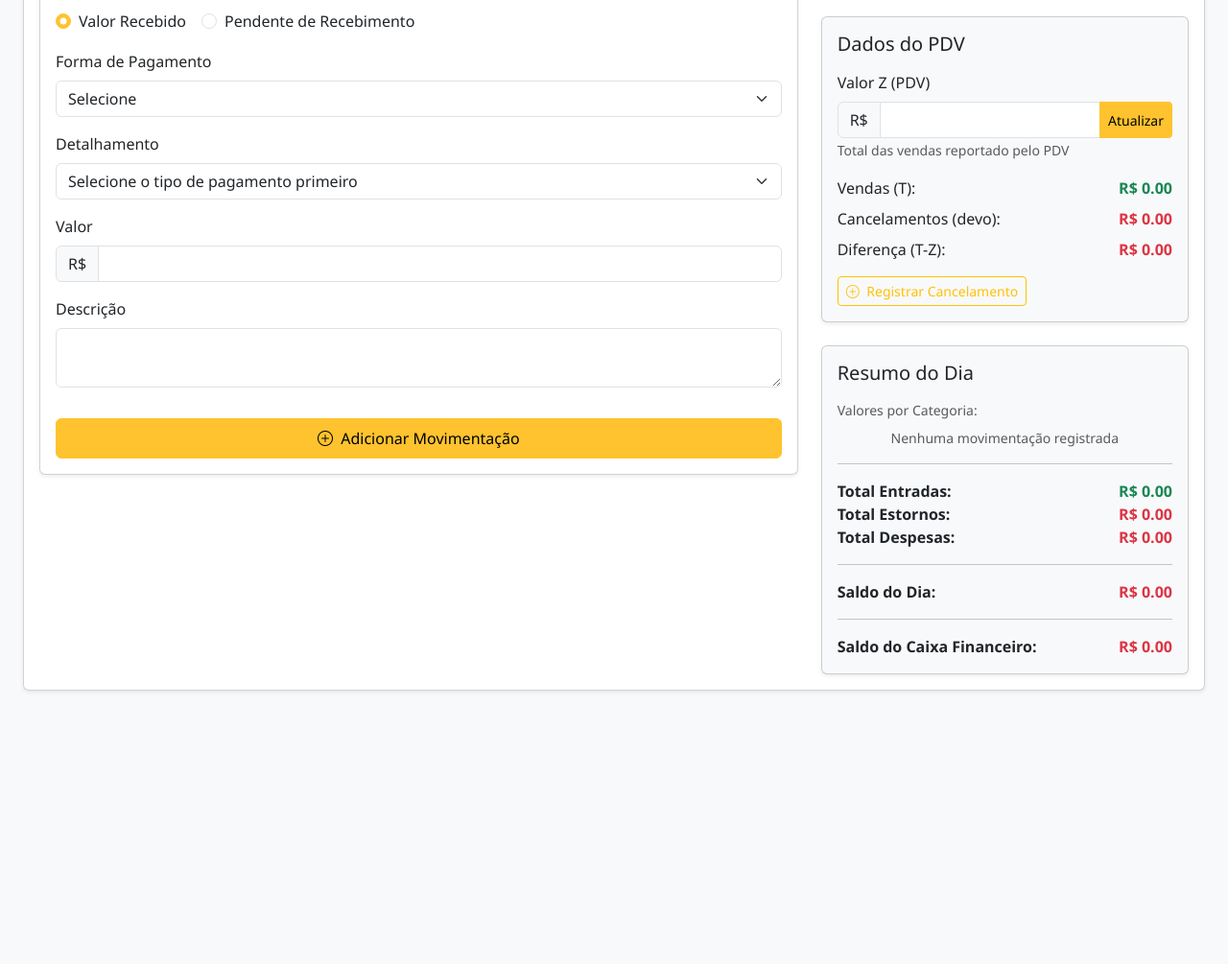
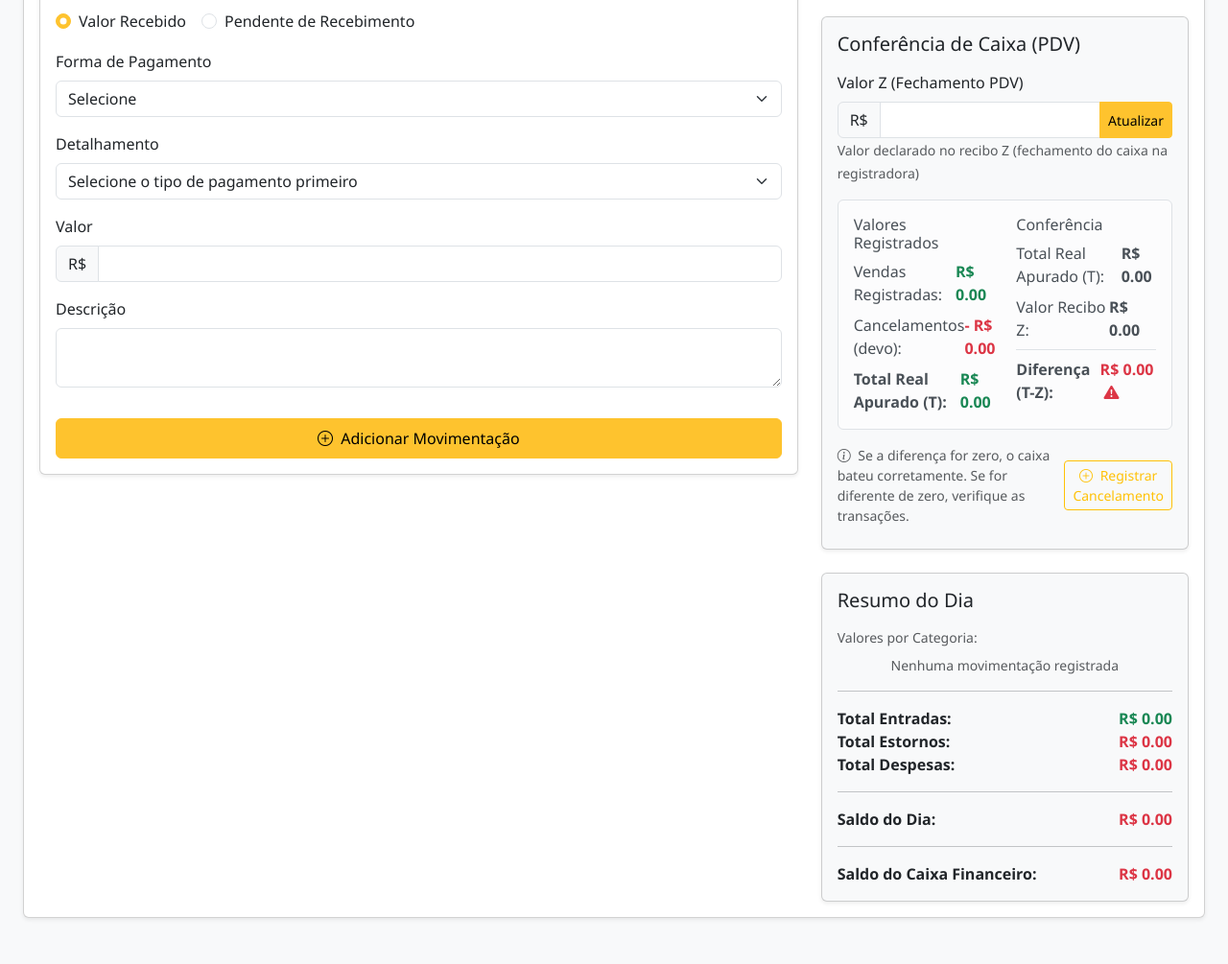
Before and after one commit to caiosazeredo/pythondobiscoito, a Python web app: template templates/user/movements.html in a window 1280 px wide. Shown: the part 315-1320 px from the top of the page at 96% size. Before the commit the page ends 1036 px from the top, so only its background shows below. Run offline with Jinja, Linux system fonts and the light colour scheme; the template is opened without the code that fills it, so the values that code supplies are empty; some libraries are stand-ins or nearby versions.

Commit message:
Melhoria Fórmula da Venda Z (PDV)

```diff
--- a/templates/user/movements.html
+++ b/templates/user/movements.html
@@ -230,45 +230,78 @@
                                 </div>
                             </div>
 
-                            <!-- Card de PDV (Campos Z, T, devo) -->
+                            <!-- Card de PDV (Campos Z, T, devo) - PARTE MODIFICADA -->
                             <div class="card shadow-sm bg-light mb-4">
                                 <div class="card-body">
-                                    <h5 class="card-title mb-3">Dados do PDV</h5>
+                                    <h5 class="card-title mb-3">Conferência de Caixa (PDV)</h5>
 
                                     <form method="post" class="mb-3">
                                         <div class="mb-3">
-                                            <label for="z_value" class="form-label">Valor Z (PDV)</label>
+                                            <label for="z_value" class="form-label">Valor Z (Fechamento PDV)</label>
                                             <div class="input-group">
                                                 <span class="input-group-text">R$</span>
                                                 <input type="number" name="z_value" id="z_value" class="form-control" step="0.01" value="{{ z_total }}">
                                                 <button type="submit" class="btn btn-sm btn-warning">Atualizar</button>
                                             </div>
-                                            <small class="form-text text-muted">Total das vendas reportado pelo PDV</small>
+                                            <small class="form-text text-muted">Valor declarado no recibo Z (fechamento do caixa na registradora)</small>
                                         </div>
                                     </form>
 
-                                    <div class="d-flex justify-content-between align-items-center mb-2">
-                                        <span>Vendas (T):</span>
-                                        <span class="fw-bold text-success">R$ {{ "%.2f"|format(t_total) }}</span>
+                                    <div class="alert alert-light border mb-3">
+                                        <div class="row">
+                                            <div class="col-md-6">
+                                                <h6 class="mb-2">Valores Registrados</h6>
+                                                <div class="d-flex justify-content-between mb-2">
+                                                    <span>Vendas Registradas:</span>
+                                                    <span class="fw-bold text-success">R$ {{ "%.2f"|format(t_total + devo_total) }}</span>
+                                                </div>
+                                                <div class="d-flex justify-content-between mb-2">
+                                                    <span>Cancelamentos (devo):</span>
+                                                    <span class="fw-bold text-danger">- R$ {{ "%.2f"|format(devo_total) }}</span>
+                                                </div>
+                                                <div class="d-flex justify-content-between fw-bold">
+                                                    <span>Total Real Apurado (T):</span>
+                                                    <span class="text-success">R$ {{ "%.2f"|format(t_total) }}</span>
+                                                </div>
+                                            </div>
+
+                                            <div class="col-md-6">
+                                                <h6 class="mb-2">Conferência</h6>
+                                                <div class="d-flex justify-content-between mb-2">
+                                                    <span>Total Real Apurado (T):</span>
+                                                    <span class="fw-bold">R$ {{ "%.2f"|format(t_total) }}</span>
+                                                </div>
+                                                <div class="d-flex justify-content-between mb-2">
+                                                    <span>Valor Recibo Z:</span>
+                                                    <span class="fw-bold">R$ {{ "%.2f"|format(z_total) }}</span>
+                                                </div>
+                                                <div class="d-flex justify-content-between fw-bold border-top pt-2 mt-2">
+                                                    <span>Diferença (T-Z):</span>
+                                                    <span class="{{ 'text-success' if dif_total == 0 else 'text-danger' }}">
+                                                        R$ {{ "%.2f"|format(dif_total) }}
+                                                        {% if dif_total == 0 %}
+                                                        <i class="bi bi-check-circle-fill text-success ms-1"></i>
+                                                        {% else %}
+                                                        <i class="bi bi-exclamation-triangle-fill text-danger ms-1"></i>
+                                                        {% endif %}
+                                                    </span>
+                                                </div>
+                                            </div>
+                                        </div>
                                     </div>
 
                                     <div class="d-flex justify-content-between align-items-center mb-2">
-                                        <span>Cancelamentos (devo):</span>
-                                        <span class="fw-bold text-danger">R$ {{ "%.2f"|format(devo_total) }}</span>
+                                        <span class="small text-muted">
+                                            <i class="bi bi-info-circle me-1"></i>
+                                            Se a diferença for zero, o caixa bateu corretamente. Se for diferente de zero, verifique as transações.
+                                        </span>
+                                        <button type="button" class="btn btn-outline-warning btn-sm" data-bs-toggle="modal" data-bs-target="#devoModal">
+                                            <i class="bi bi-plus-circle me-1"></i> Registrar Cancelamento
+                                        </button>
                                     </div>
-
-                                    <div class="d-flex justify-content-between align-items-center mb-2">
-                                        <span>Diferença (T-Z):</span>
-                                        <span class="fw-bold {{ 'text-success' if dif_total >= 0 else 'text-danger' }}">
-                                            R$ {{ "%.2f"|format(dif_total) }}
-                                        </span>
-                                    </div>
-
-                                    <button type="button" class="btn btn-outline-warning btn-sm mt-2" data-bs-toggle="modal" data-bs-target="#devoModal">
-                                        <i class="bi bi-plus-circle me-1"></i> Registrar Cancelamento
-                                    </button>
                                 </div>
                             </div>
+                            <!-- FIM DA PARTE MODIFICADA -->
 
                             <!-- Card do Pote (apenas para Caixa Financeiro) -->
                             {% if is_financial_cashier %}
```
